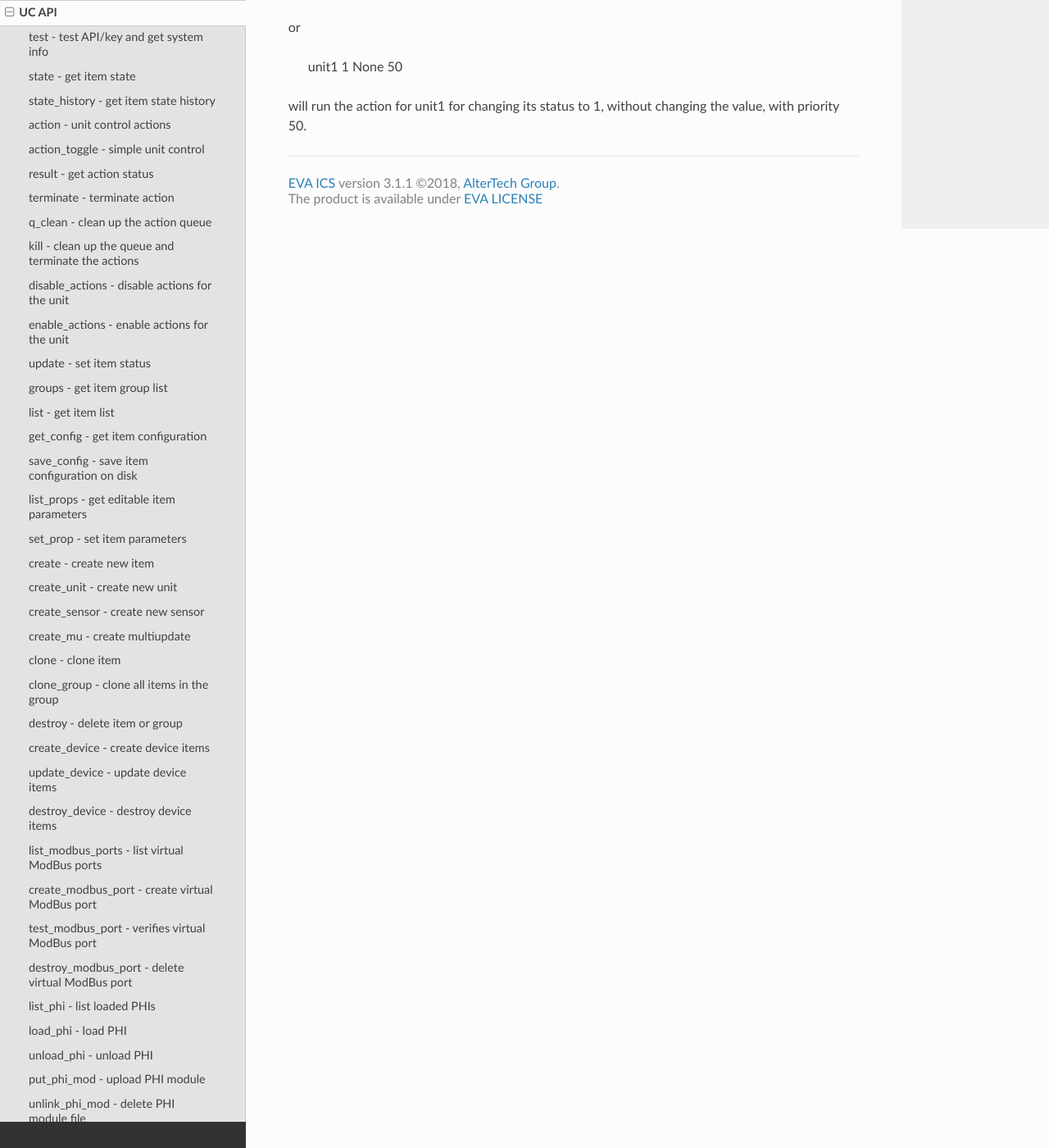
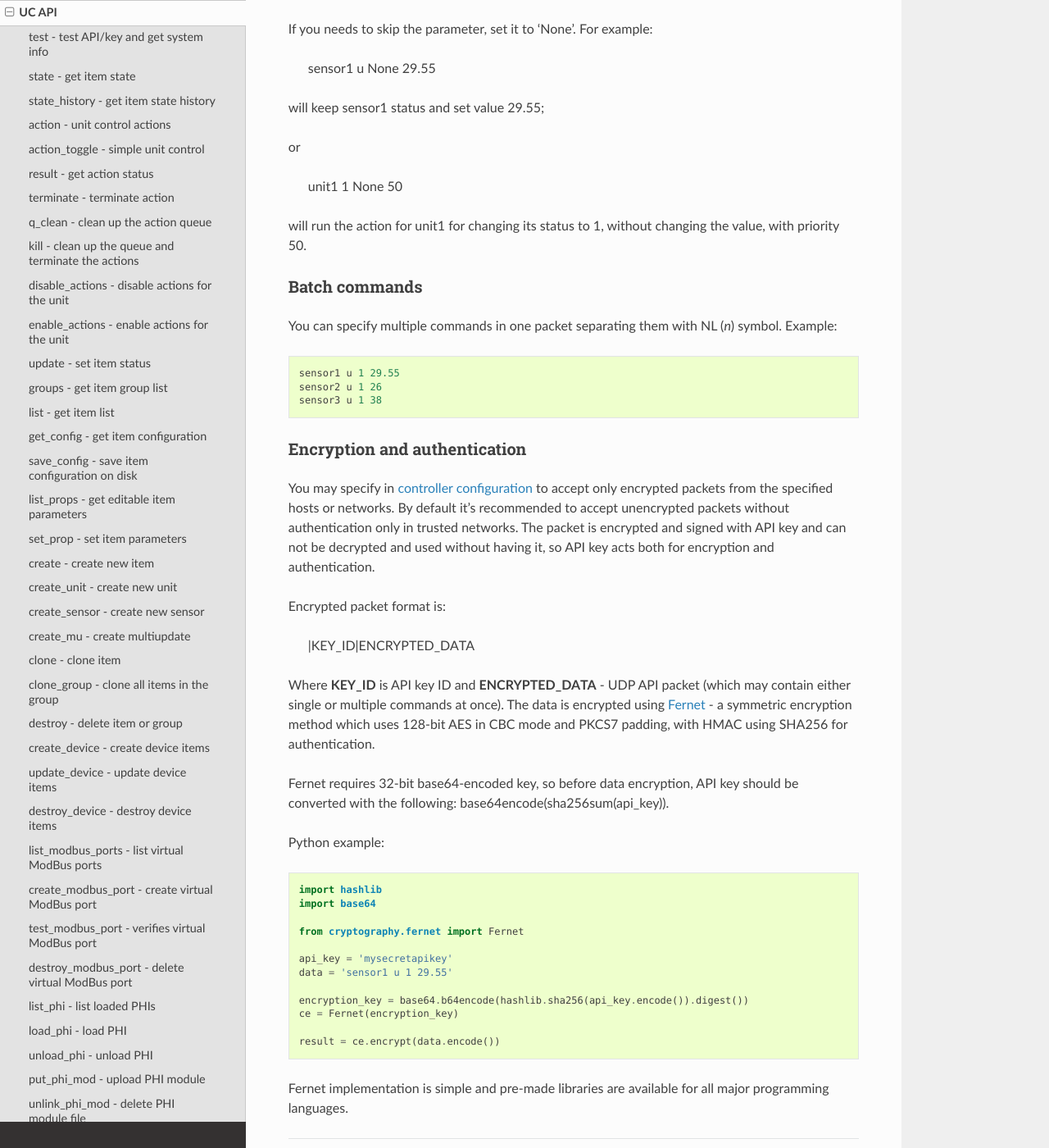
Before and after one commit to alttch/eva3, a Sphinx documentation site: the page built from doc/uc/uc_api.rst, in a window 1280 px wide and 1400 px high, scrolled down 28540 px. Shown: the whole window at 82% size. Built offline with Sphinx 7.4.7 and the Read the Docs theme 2.0.0, drawn with Linux system fonts in a browser that asks for light colours; some of the changed text lies outside the part shown.

Commit message:
new docs

```diff
--- a/doc/sfa/sfa_pvt.rst
+++ b/doc/sfa/sfa_pvt.rst
@@ -216,6 +216,8 @@ The additional commands will keep working:
 
     GET "http://eva.sfa.domain/pvt/data/cam3/*.jp*?c=newest&ic=resize:320x200x50:jpeg&nocache=1508070344872"
 
+.. _sfa_rpvt:
+
 Remote content
 ==============
 
--- a/doc/uc/uc_api.rst
+++ b/doc/uc/uc_api.rst
@@ -383,7 +383,8 @@ update - set item status
 
 Updates the status and value of the :doc:`item</items>`. This is one of the
 ways of passive state update, for example with the use of an external
-controller
+controller. Calling without **s** and **v** params will force item to perform
+passive update requesting its status from script or driver.
 
 Parameters:
 
@@ -1270,3 +1274,56 @@ or
 
 will run the action for unit1 for changing its status to 1, without changing
 the value, with priority 50.
+
+Batch commands
+--------------
+
+You can specify multiple commands in one packet separating them with NL (*\n*)
+symbol. Example::
+
+    sensor1 u 1 29.55
+    sensor2 u 1 26
+    sensor3 u 1 38
+
+Encryption and authentication
+-----------------------------
+
+You may specify in :ref:`controller configuration<uc_ini>` to accept only
+encrypted packets from the specified hosts or networks. By default it's
+recommended to accept unencrypted packets without authentication only in
+trusted networks. The packet is encrypted and signed with API key and can not
+be decrypted and used without having it, so API key acts both for encryption
+and authentication.
+
+Encrypted packet format is:
+
+    \|KEY_ID\|ENCRYPTED_DATA
+
+Where **KEY_ID** is API key ID and **ENCRYPTED_DATA** - UDP API packet (which
+may contain either single or multiple commands at once). The data is encrypted
+using `Fernet <https://cryptography.io/en/latest/fernet/>`_ - a symmetric
+encryption method which uses 128-bit AES in CBC mode and PKCS7
+padding, with HMAC using SHA256 for authentication.
+
+Fernet requires 32-bit base64-encoded key, so before data encryption, API key
+should be converted with the following: base64encode(sha256sum(api_key)).
+
+Python example:
+
+.. code-block:: python
+
+    import hashlib
+    import base64
+
+    from cryptography.fernet import Fernet
+
+    api_key = 'mysecretapikey'
+    data = 'sensor1 u 1 29.55'
+
+    encryption_key = base64.b64encode(hashlib.sha256(api_key.encode()).digest())
+    ce = Fernet(encryption_key)
+
+    result = ce.encrypt(data.encode())
+
+Fernet implementation is simple and pre-made libraries are available for all
+major programming languages.
```
Also changed, not shown: other parts of doc/uc/uc_api.rst (+3 -0 lines), doc/cli.rst (+9 -0 lines), doc/sys_api.rst (+121 -17 lines), 1 other file.
